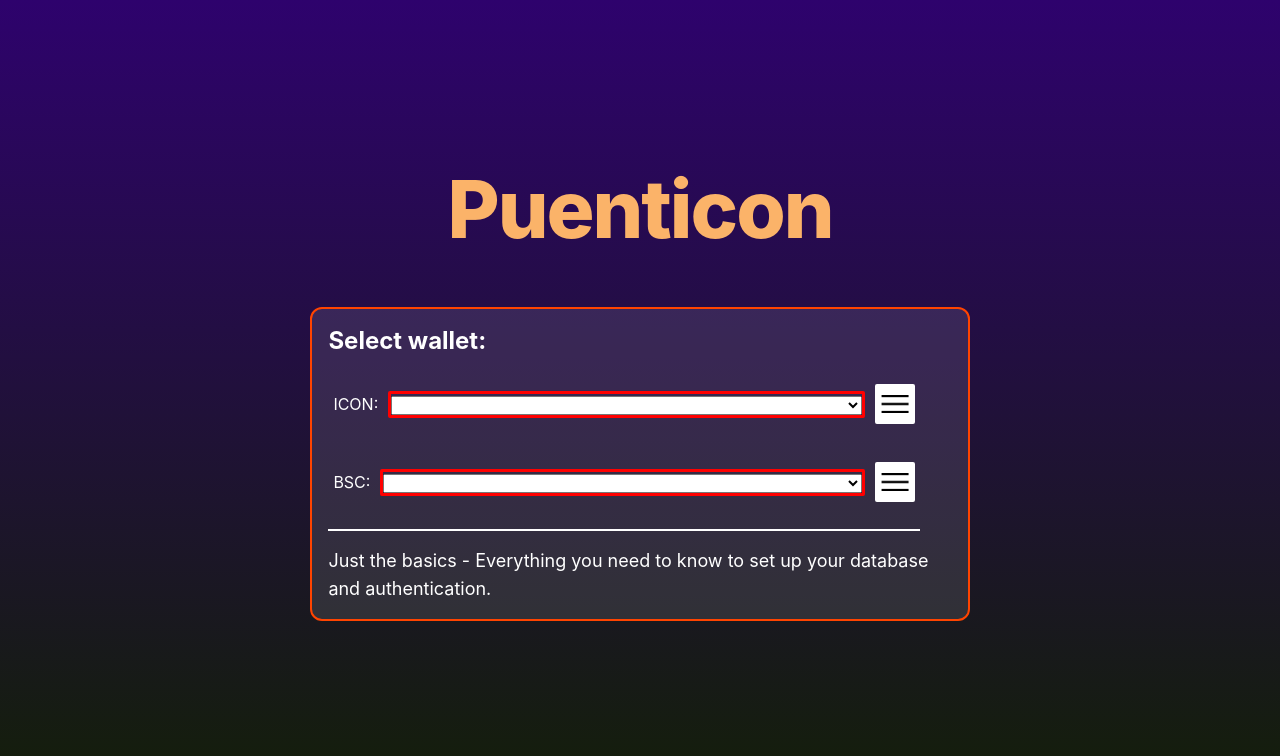
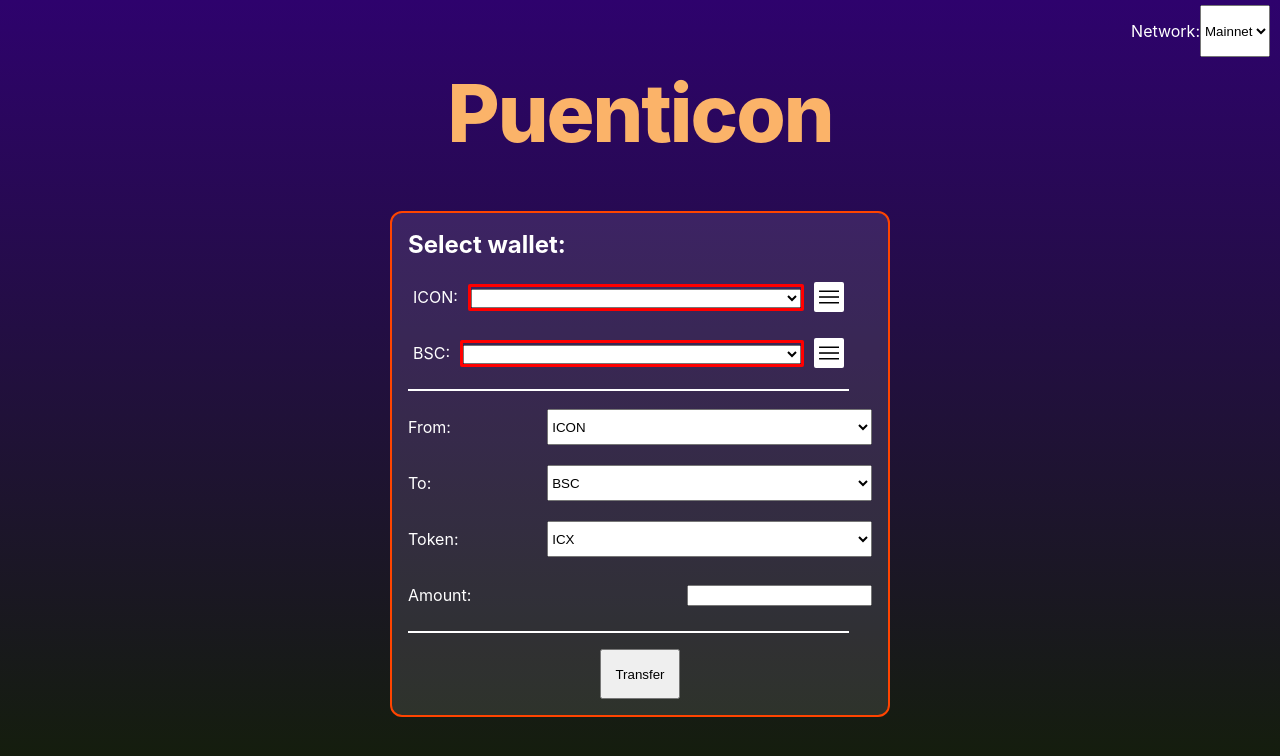
Before and after one commit to Espanicon/puenticon, a Next.js app: page / in a window 1280 px wide. Shown: the top 756 px of the page. Built offline with nearby package versions, Linux system fonts and the light colour scheme.

Commit message:
building; created structure of the web app

```diff
--- a/src/components/BscLoginBtn/BscLoginBtn.module.css
+++ b/src/components/BscLoginBtn/BscLoginBtn.module.css
@@ -1,7 +1,7 @@
 .btnContainer {
   border-radius: 2px;
   border: 2px solid white;
-  height: 40px;
+  height: 30px;
   background-color: white;
 }
 .btnContainer > img {
--- a/src/components/IconLoginBtn/IconLoginBtn.module.css
+++ b/src/components/IconLoginBtn/IconLoginBtn.module.css
@@ -1,7 +1,7 @@
 .btnContainer {
   border-radius: 2px;
   border: 2px solid white;
-  height: 40px;
+  height: 30px;
   background-color: white;
 }
 .btnContainer > img {
--- a/src/components/WalletSelect/WalletSelect.module.css
+++ b/src/components/WalletSelect/WalletSelect.module.css
@@ -6,6 +6,9 @@
 }
 .walletSelectMain > * {
   margin: 5px;
+}
+.walletSelectMain p {
+  margin: 0;
 }
 .walletSelectInput {
   height: 30px;
--- a/src/pages/index.module.css
+++ b/src/pages/index.module.css
@@ -8,6 +8,14 @@
   background-image: linear-gradient(to bottom, #2e026d, #131f08);
 }
 
+.networkSelection {
+  color: white;
+  position: fixed;
+  top: 5px;
+  right: 10px;
+  display: flex;
+  flex-flow: row nowrap;
+}
 .container {
   width: 100%;
   display: flex;
@@ -83,6 +91,9 @@
   display: flex;
   flex-flow: column nowrap;
   align-items: center;
+  width: 100%;
+  min-width: 200px;
+  max-width: 500px;
 }
 .cardColumn > * {
   margin: 10px;
@@ -101,7 +112,7 @@
 }
 
 .card {
-  max-width: 80%;
+  width: 100%;
   display: flex;
   flex-direction: column;
   gap: 1rem;
@@ -164,3 +175,38 @@
 .loginButton:hover {
   background-color: rgb(255 255 255 / 0.2);
 }
+
+.chainContainer {
+  display: flex;
+  flex-flow: row nowrap;
+  width: 100%;
+  justify-content: space-between;
+  align-items: center;
+  height: 40px;
+}
+
+.chainContainer > select {
+  /* max-width: 70%; */
+  /* width: 70%; */
+  flex-basis: 70%;
+  height: 90%;
+  margin-left: 5px;
+  /* flex-grow: 2; */
+}
+
+.chainContainer > p {
+  /* flex-grow: 1; */
+  /* margin-left: auto; */
+  margin: 0;
+}
+
+.submitContainer {
+  display: flex;
+  flex-flow: column nowrap;
+  align-items: center;
+}
+
+.submitBtn {
+  height: 50px;
+  width: 80px;
+}
--- a/src/pages/index.tsx
+++ b/src/pages/index.tsx
@@ -19,23 +19,105 @@ const WalletsInit: {
   icon: null,
   bsc: null
 };
+
+const tokens = [
+  "ICX",
+  "BNB",
+  "BTCB",
+  "ETH",
+  "sICX",
+  "bnUSD",
+  "BUSD",
+  "USDT",
+  "USDC",
+  "ICZ"
+] as const;
+
+type Tokens = typeof tokens[number];
+
 function Home() {
-  const [wallets, setWallets] = useState(initWallets);
+  const [fromIcon, setFromIcon] = useState<boolean>(true);
+  const [tokenToTransfer, setTokenToTransfer] = useState<Tokens>(tokens[0]);
+  const [amountToTransfer, setAmountToTransfer] = useState("");
+  const [useMainnet, setUseMainnet] = useState(true);
   const walletsRef = useRef(WalletsInit);
 
   function handleWalletsChange(wallets: typeof initWallets) {
     walletsRef.current = { ...walletsRef.current, ...wallets };
-    console.log("update on parent component");
-    console.log(walletsRef.current);
   }
+
+  function handleOnChainFromIcon(evnt: any) {
+    switch (evnt.target.value) {
+      case "icon":
+        setFromIcon(true);
+        break;
+      case "bsc":
+        setFromIcon(false);
+        break;
+      default:
+    }
+  }
+
+  function handleOnChainFromBsc(evnt: any) {
+    switch (evnt.target.value) {
+      case "icon":
+        setFromIcon(false);
+        break;
+      case "bsc":
+        setFromIcon(true);
+        break;
+      default:
+    }
+  }
+
+  function handleTokenSelection(evnt: any) {
+    setTokenToTransfer(evnt.target.value);
+  }
+
+  function handleAmountToTransferChange(evnt: any) {
+    const valueArr = evnt.target.value.split(".");
+    const result = [];
+    for (let each = 0; each < 2; each++) {
+      if (valueArr[each] != null) {
+        result.push(valueArr[each].replace(/\D/, ""));
+      }
+    }
+
+    const parsed = result.join(".");
+    setAmountToTransfer(parsed);
+  }
+
+  function handleOnNetworkChange(evnt: any) {
+    switch (evnt.target.value) {
+      case "testnet":
+        setUseMainnet(false);
+        break;
+      case "mainnet":
+        setUseMainnet(true);
+        break;
+      default:
+    }
+  }
+
   return (
     <>
       <Head>
-        <title>Create T3 App</title>
+        <title>Puenticon</title>
         <meta name="description" content="Generated by create-t3-app" />
         <link rel="icon" href="/favicon.ico" />
       </Head>
       <main className={styles.main}>
+        <div className={styles.networkSelection}>
+          <p>Network:</p>
+          <select
+            className={styles.networkSelect}
+            value={useMainnet ? "mainnet" : "testnet"}
+            onChange={handleOnNetworkChange}
+          >
+            <option value="mainnet">Mainnet</option>
+            <option value="testnet">Testnet</option>
+          </select>
+        </div>
         <div className={styles.container}>
           <h1 className={styles.title}>
             <span className={styles.yellowrangeSpan}>Puenticon</span>
@@ -49,9 +131,45 @@ function Home() {
                 handleWalletsChange={handleWalletsChange}
               />
               <Hr />
-              <div className={styles.cardText}>
-                Just the basics - Everything you need to know to set up your
-                database and authentication.
+              <ChainComponent
+                label="From:"
+                fromIcon={fromIcon}
+                handle={handleOnChainFromIcon}
+              />
+              <ChainComponent
+                label="To:"
+                fromIcon={!fromIcon}
+                handle={handleOnChainFromBsc}
+              />
+              <div className={styles.chainContainer}>
+                <p>Token:</p>
+                <select
+                  className={styles.selectFrom}
+                  value={tokenToTransfer}
+                  onChange={handleTokenSelection}
+                >
+                  {tokens.map((token, index) => {
+                    return (
+                      <option value={token} key={`${token}-${index}`}>
+                        {token}
+                      </option>
+                    );
+                  })}
+                </select>
+              </div>
+              <div className={styles.chainContainer}>
+                <p>Amount:</p>
+                <input
+                  className={styles.inputAmount}
+                  type="text"
+                  pattern="[0-9]*"
+                  value={amountToTransfer}
+                  onChange={handleAmountToTransferChange}
+                />
+              </div>
+              <Hr />
+              <div className={styles.submitContainer}>
+                <button className={styles.submitBtn}>Transfer</button>
               </div>
             </div>
           </div>
@@ -61,4 +179,19 @@ function Home() {
   );
 }
 
+function ChainComponent({ label, fromIcon, handle }) {
+  return (
+    <div className={styles.chainContainer}>
+      <p>{label}</p>
+      <select
+        className={styles.selectFrom}
+        value={fromIcon ? "icon" : "bsc"}
+        onChange={handle}
+      >
+        <option value="icon">ICON</option>
+        <option value="bsc">BSC</option>
+      </select>
+    </div>
+  );
+}
 export default Home;
```
